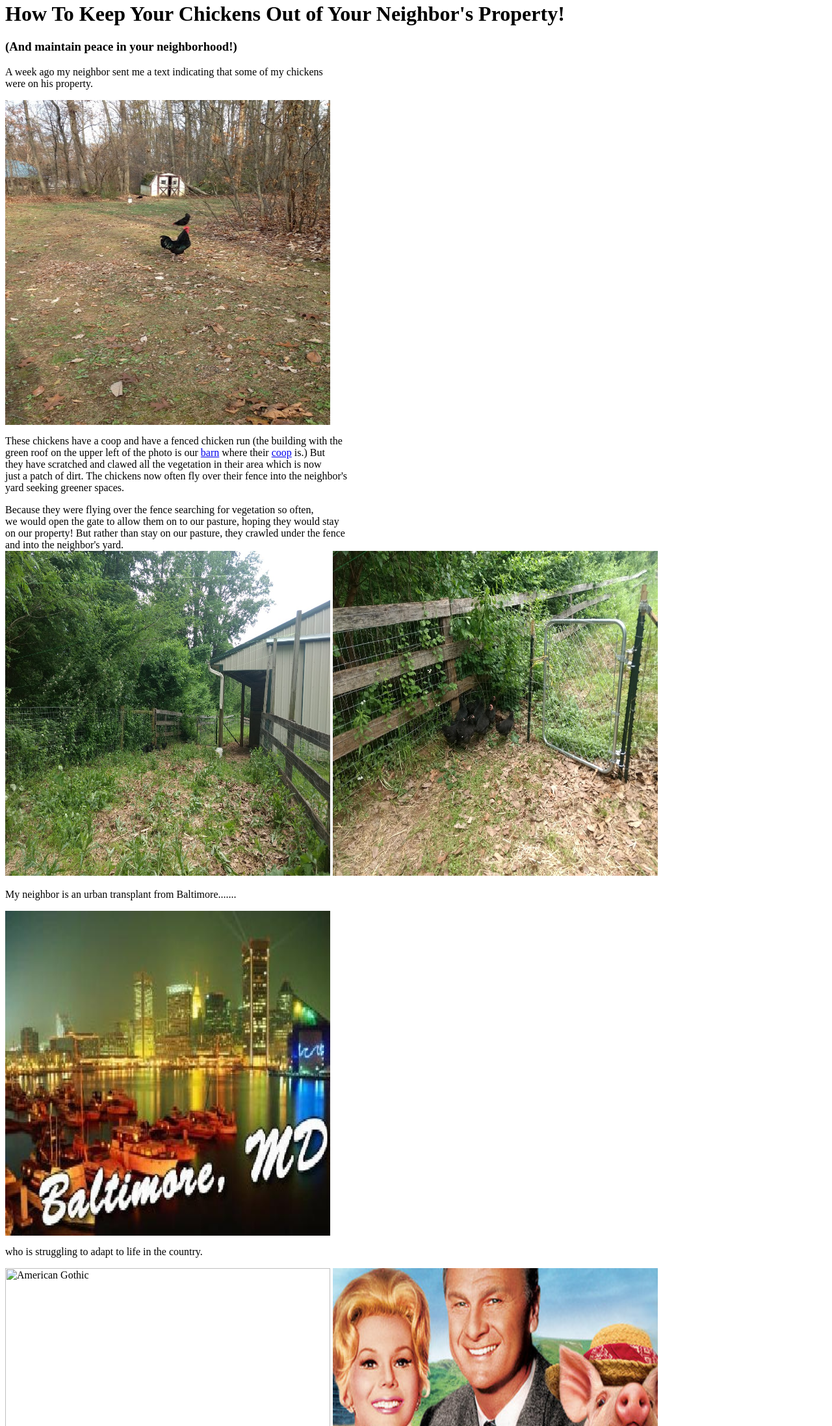
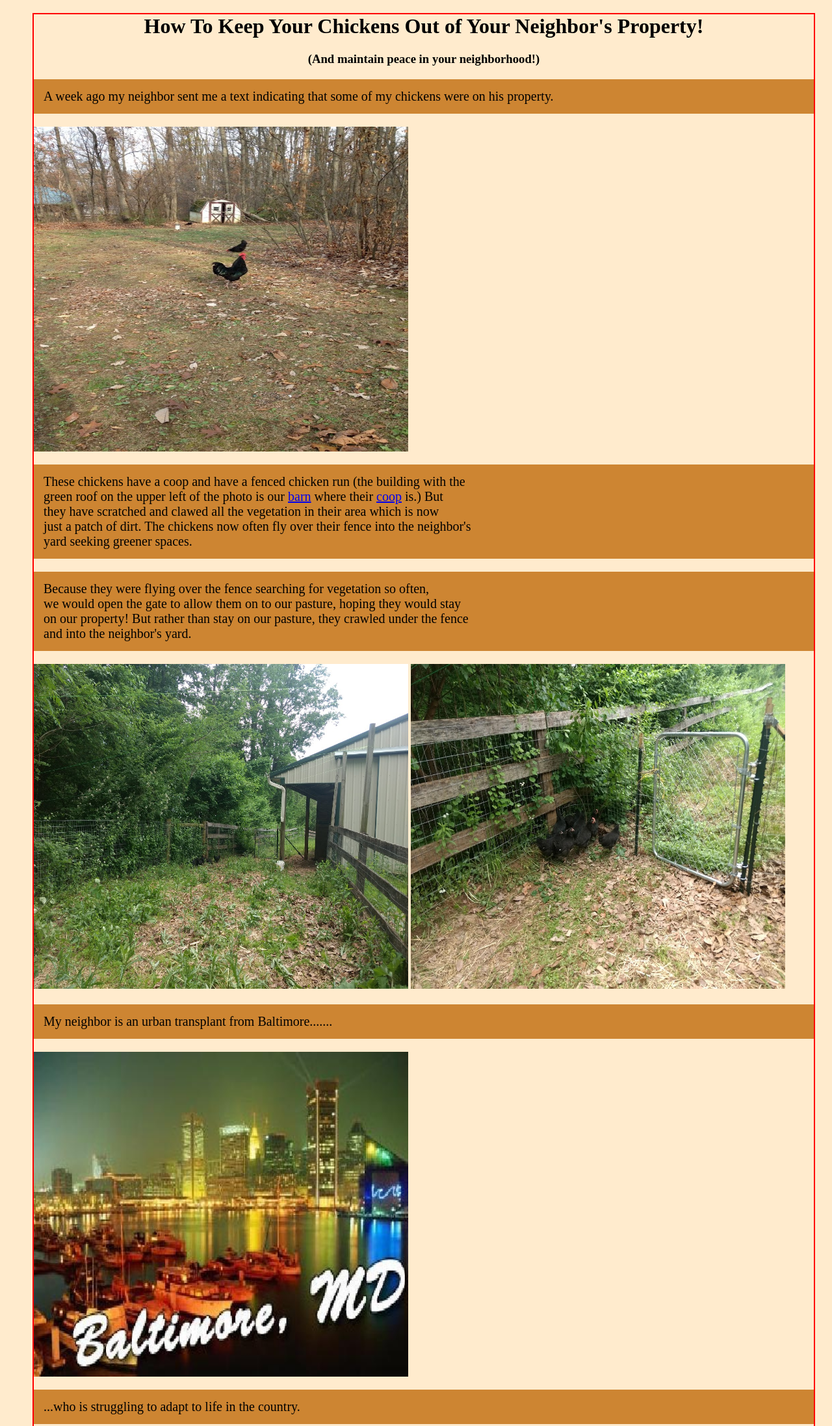
Before and after one commit to josemonroy100/html-me-something, a plain HTML site: page index.html in a window 1280 px wide. Shown: the part 5-2200 px from the top of the page at 65% size. Drawn offline with Linux system fonts and the light colour scheme; files whose address does not match are found by name.

Commit message:
Made a few tweaks to index.html

```diff
--- a/index.html
+++ b/index.html
@@ -1,34 +1,40 @@
 <html>
-    <head>
+<head>
+
         <title> How To Keep Your Chickens Out of Your Neighbor's Property!</title>
-    </head>
+        <link rel="stylesheet" href="styles.css">
+</head>
+
+
     <body>
+
+
+
         <header>
             <h1>How To Keep Your Chickens Out of Your Neighbor's Property!</h1>
         <h3>(And maintain peace in your neighborhood!)</h3>
         </header>
         <main>
             <article>
-        <p></p>
-        <p>A week ago my neighbor sent me a text indicating that some of my chickens</br>were on his property.</p>
-        <img src="file:///C:/Users/Family-Laptop/Documents/Jose/Launchcode/lc101/html-me-something/images/chickens.jpg" alt="Chickens on the loose" height="500" width="500">
+        <p>A week ago my neighbor sent me a text indicating that some of my chickens were on his property.</p>
+        <img src="file:///C:/Users/Family-Laptop/Documents/Jose/Launchcode/lc101/html-me-something/images/chickens.jpg" alt="Chickens on the loose" height="500" width="500"><br>
         <p>These chickens have a coop and have a fenced chicken run (the building with the <br> green roof on the upper left of the photo is
             our <a href="file:///C:/Users/Family-Laptop/Documents/Jose/Launchcode/lc101/html-me-something/images/Barn.jpg" alt="barn" height="500" width="500">barn</a> where their <a href=images/coop.jpg alt="coop" height="500" width="500">coop</a> is.)
             But<br> they have scratched and clawed all the vegetation in their
-            area which is now<br>just a patch of dirt.  The chickens now often fly over their fence into the neighbor's<br>yard seeking greener spaces. </p>
+            area which is now<br>just a patch of dirt.  The chickens now often fly over their fence into the neighbor's<br>yard seeking greener spaces.</p>
 
 
         <p>Because they were flying over the fence searching for vegetation so often,<br>
             we would open the gate to allow them on to our pasture, hoping they would stay<br>on our property!
-            But rather than stay on our pasture, they crawled under the fence<br>and into the neighbor's yard.<br>
+            But rather than stay on our pasture, they crawled under the fence<br>and into the neighbor's yard.<br></p>
             <img src="images/chicken_run.jpg" alt="chicken run" height="500" width="500">
             <img src="images/gate.jpg" alt="gate" height="500" width="500">
-        </p>
+
 
 
         <p>My neighbor is an urban transplant from Baltimore....... </p>
         <img src="file:///C:/Users/Family-Laptop/Documents/Jose/Launchcode/lc101/html-me-something/images/baltimore-skyline1.jpg" alt="Downtown Baltimore" height= "500" width="500">
-        <p>who is struggling to adapt to life in the country.</p>
+        <p>...who is struggling to adapt to life in the country.</p>
         <img src="file:///C:/Users/Family-Laptop/Documents/Jose/Launchcode/lc101/html-me-something/images/American_Gothic.png" alt="American Gothic" height="500" width="500">
         <img src="file:///C:/Users/Family-Laptop/Documents/Jose/Launchcode/lc101/html-me-something/images/Green_Acres.jpg" alt="Green Acres" height="500" width="500">
 
@@ -40,14 +46,14 @@
         So I need to raise the height of the fence to make that more difficult.  I intend to<br>
         do this by attaching lattice fencing on top of the present fence.</p>
         <img src="file:///C:/Users/Family-Laptop/Documents/Jose/Launchcode/lc101/html-me-something/images/elite-lattice.jpg" height="500" width="500">
-        <p>In the end, a taller fence may not fully solve the problem.  But if we can keep<br>most of the chickens on our side and maintain
+        <p id="bold">In the end, a taller fence may not fully solve the problem.  But if we can keep<br>most of the chickens on our side and maintain
         good relations with the occasional<br>delivery of fresh eggs to our neighbors, I think things will work out. </p>
         <img src="file:///C:/Users/Family-Laptop/Documents/Jose/Launchcode/lc101/html-me-something/images/fresh_eggs.jpg" alt="egg container" height="500" width="599">
         <img src="file:///C:/Users/Family-Laptop/Documents/Jose/Launchcode/lc101/html-me-something/images/handful_eggs.jpg" alt="handful" height="500" width="599">
             </article>
         </main>
         <footer>
-            <p>&copy; 2018 Jose Monroy Productions</p>
+            <p class="productions"> &copy; 2018 Jose Monroy Productions</p>
         </footer>
     </body>
 </html>
```
